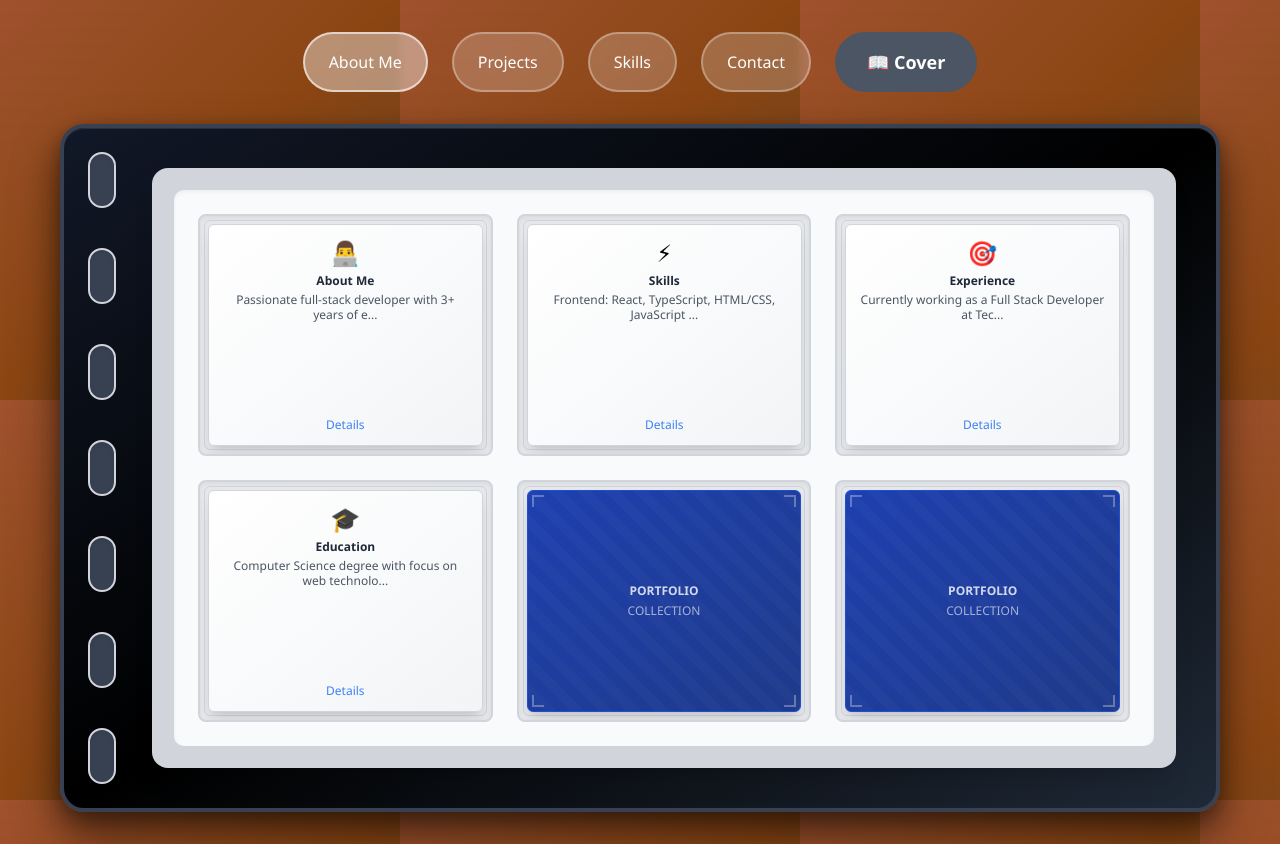
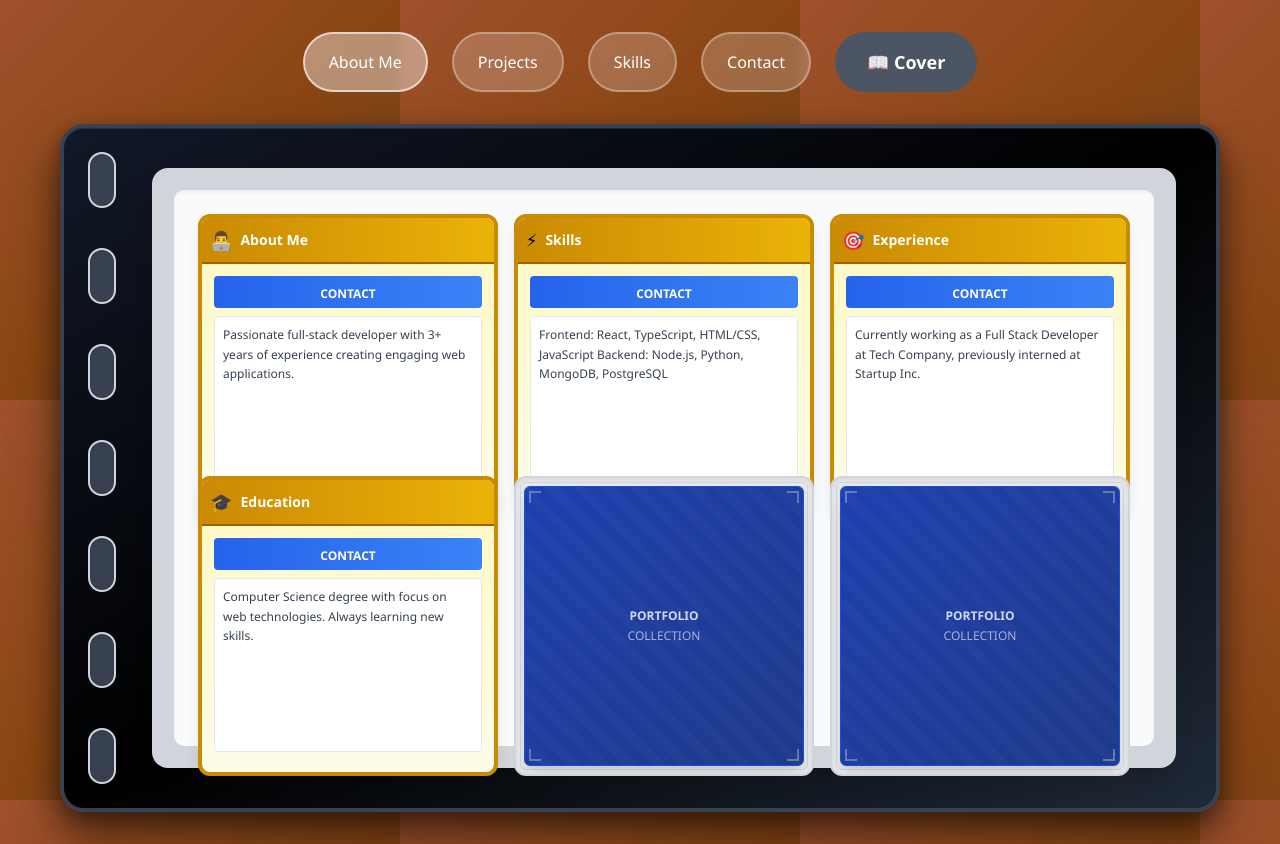
Before and after one commit to the-scholiast/Portfolio-Website, a React (Create React App) app: page / in a window 1280 px wide. Both pictures are taken after a click on the button "About Me". Built offline with nearby package versions, Linux system fonts and the light colour scheme.

Commit message:
Refactor to use DetailedCard

```diff
--- a/src/components/BinderPage.tsx
+++ b/src/components/BinderPage.tsx
@@ -1,32 +1,32 @@
 import React from 'react';
-import CardComponent from './Card';
-import type { Card } from '../types/types';
+import DetailedCard from './DetailedCard';
+import type { Card, Category } from '../types/types';
 
 interface BinderPageProps {
   cards: Card[];
-  onCardClick: (card: Card) => void;
+  currentCategory: Category | null;
   isFlipping: boolean;
 }
 
 const BinderPage: React.FC<BinderPageProps> = ({
   cards,
-  onCardClick,
+  currentCategory,
   isFlipping
 }) => {
   return (
     <div className="h-full p-4">
-      {/* Card Binder Page - 3x2 grid with card slots */}
+      {/* Card Binder Page */}
       <div className="h-full bg-gray-50 rounded-xl p-6 shadow-inner border-2 border-gray-300">
-        <div className={`grid grid-cols-3 grid-rows-2 gap-6 h-full ${isFlipping ? 'opacity-50' : ''}`}>
-          {/* Render cards and empty slots */}
+        <div className={`grid grid-cols-3 grid-rows-2 gap-4 h-full ${isFlipping ? 'opacity-50' : ''}`}>
+          {/* Render detailed cards and empty slots */}
           {Array.from({ length: 6 }).map((_, index) => {
             const card = cards[index] || null;
             return (
-              <CardComponent
+              <DetailedCard
                 key={index}
                 card={card}
+                currentCategory={currentCategory}
                 index={index}
-                onClick={onCardClick}
               />
             );
           })}
```
